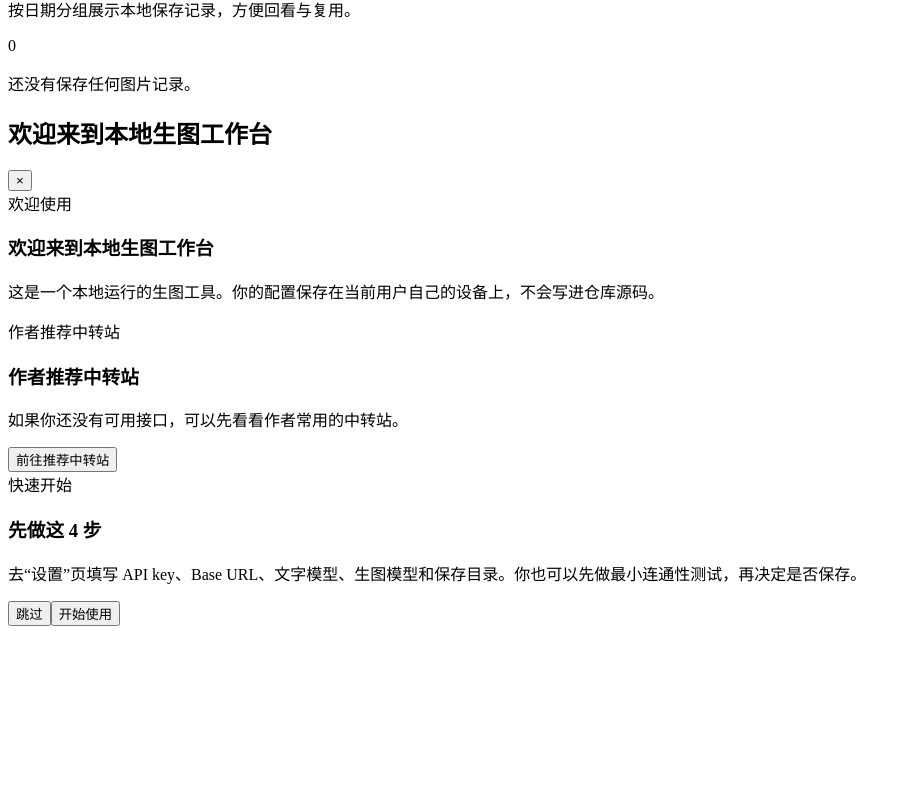
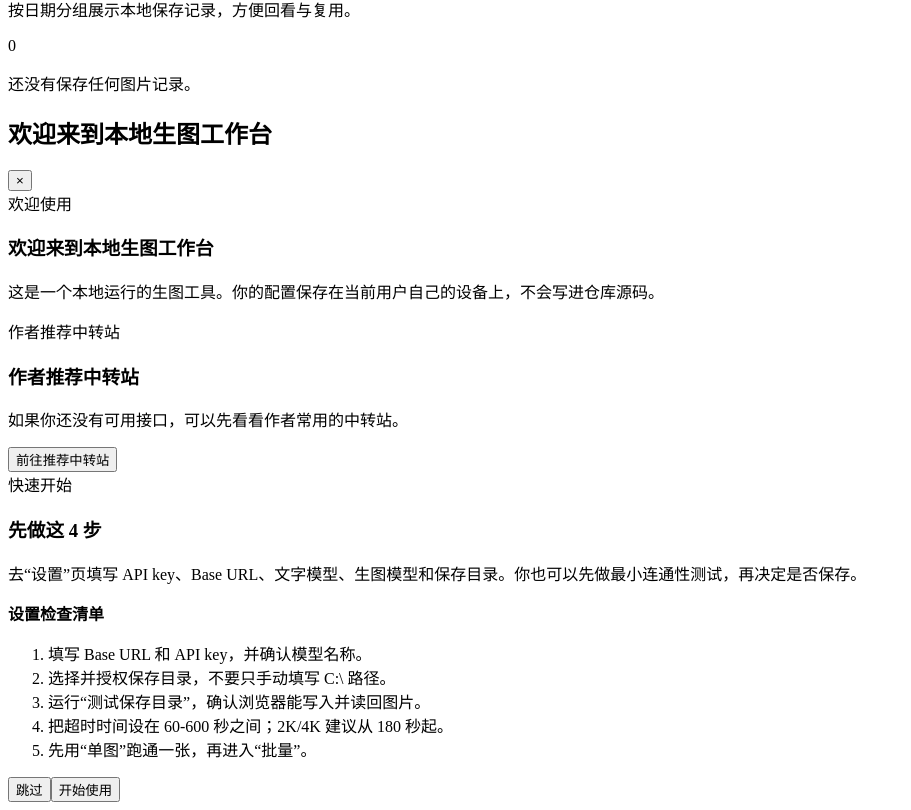
Before and after one commit to KDB-Wind/gpt-image-2-studio, a React (Vite) app: page / in a window 1280 px wide. Shown: the part 3950-4760 px from the top of the page, without its empty margins (0-911 px from the left). Before the commit the page ends 4584 px from the top, so only its background shows below. Built offline with nearby package versions, Linux system fonts and the light colour scheme; the HTML template or start-up script is replaced by a standard one.

Commit message:
feat: strengthen static tool workflow guidance

```diff
--- a/src/App.tsx
+++ b/src/App.tsx
@@ -2772,6 +2772,14 @@ export default function App() {
             <span className="card-tag">{copy.cards.welcomeQuickStart}</span>
             <h3>{copy.welcome.quickStartTitle}</h3>
             <p>{copy.welcome.quickStartBody}</p>
+            <div className="welcome-checklist">
+              <strong>{copy.welcome.setupChecklistTitle}</strong>
+              <ol>
+                {copy.welcome.setupChecklistItems.map((item) => (
+                  <li key={item}>{item}</li>
+                ))}
+              </ol>
+            </div>
           </section>
         </div>
       </Dialog>
--- a/src/i18n/translations.ts
+++ b/src/i18n/translations.ts
@@ -364,6 +364,8 @@ type TranslationBundle = {
     recommendedBody: string;
     quickStartTitle: string;
     quickStartBody: string;
+    setupChecklistTitle: string;
+    setupChecklistItems: string[];
   };
   messages: {
     runtimeLoaded: (mode: string) => string;
@@ -802,6 +804,14 @@ const translations: Record<UiLanguage, TranslationBundle> = {
       recommendedBody: "如果你还没有可用接口，可以先看看作者常用的中转站。",
       quickStartTitle: "先做这 4 步",
       quickStartBody: "去“设置”页填写 API key、Base URL、文字模型、生图模型和保存目录。你也可以先做最小连通性测试，再决定是否保存。",
+      setupChecklistTitle: "设置检查清单",
+      setupChecklistItems: [
+        "填写 Base URL 和 API key，并确认模型名称。",
+        "选择并授权保存目录，不要只手动填写 C:\\ 路径。",
+        "运行“测试保存目录”，确认浏览器能写入并读回图片。",
+        "把超时时间设在 60-600 秒之间；2K/4K 建议从 180 秒起。",
+        "先用“单图”跑通一张，再进入“批量”。",
+      ],
     },
     messages: {
       runtimeLoaded: (mode) => `${mode} 已加载。修改后记得保存配置。`,
@@ -1274,6 +1284,14 @@ const translations: Record<UiLanguage, TranslationBundle> = {
       recommendedBody: "If you do not have an available endpoint yet, you can start with the relay the author uses most often.",
       quickStartTitle: "Start with these 4 steps",
       quickStartBody: "Go to Settings and fill in API key, Base URL, text model, image model, and output directory. You can run minimal connectivity tests before saving, but saving is still allowed even if tests fail.",
+      setupChecklistTitle: "Setup checklist",
+      setupChecklistItems: [
+        "Fill Base URL and API key, then confirm model names.",
+        "Choose and authorize an output folder instead of only typing a C:\\ path.",
+        "Run Test output folder to confirm the browser can write and restore previews.",
+        "Set timeout between 60 and 600 seconds; start from 180 seconds for 2K/4K.",
+        "Start with Single image, then use Batch after one image works.",
+      ],
     },
     messages: {
       runtimeLoaded: (mode) => `${mode} loaded. Save after changing settings.`,
--- a/src/styles.css
+++ b/src/styles.css
@@ -1796,6 +1796,27 @@ img {
   background: linear-gradient(160deg, rgba(255, 236, 201, 0.95), rgba(250, 244, 225, 0.92));
 }
 
+.welcome-checklist {
+  display: grid;
+  gap: 8px;
+  padding-top: 4px;
+}
+
+.welcome-checklist strong {
+  color: var(--text);
+  font-size: 0.92rem;
+}
+
+.welcome-checklist ol {
+  display: grid;
+  gap: 6px;
+  margin: 0;
+  padding-left: 1.2rem;
+  color: var(--muted);
+  font-size: 0.88rem;
+  line-height: 1.55;
+}
+
 .card-tag {
   display: inline-flex;
   width: fit-content;
```
Also changed, not shown: dist-static/gpt-image-2-studio-lite.html (+3 -3 lines), dist-static/index.html (+3 -3 lines), 2 other files (tests, documents, lock files or other folders).
